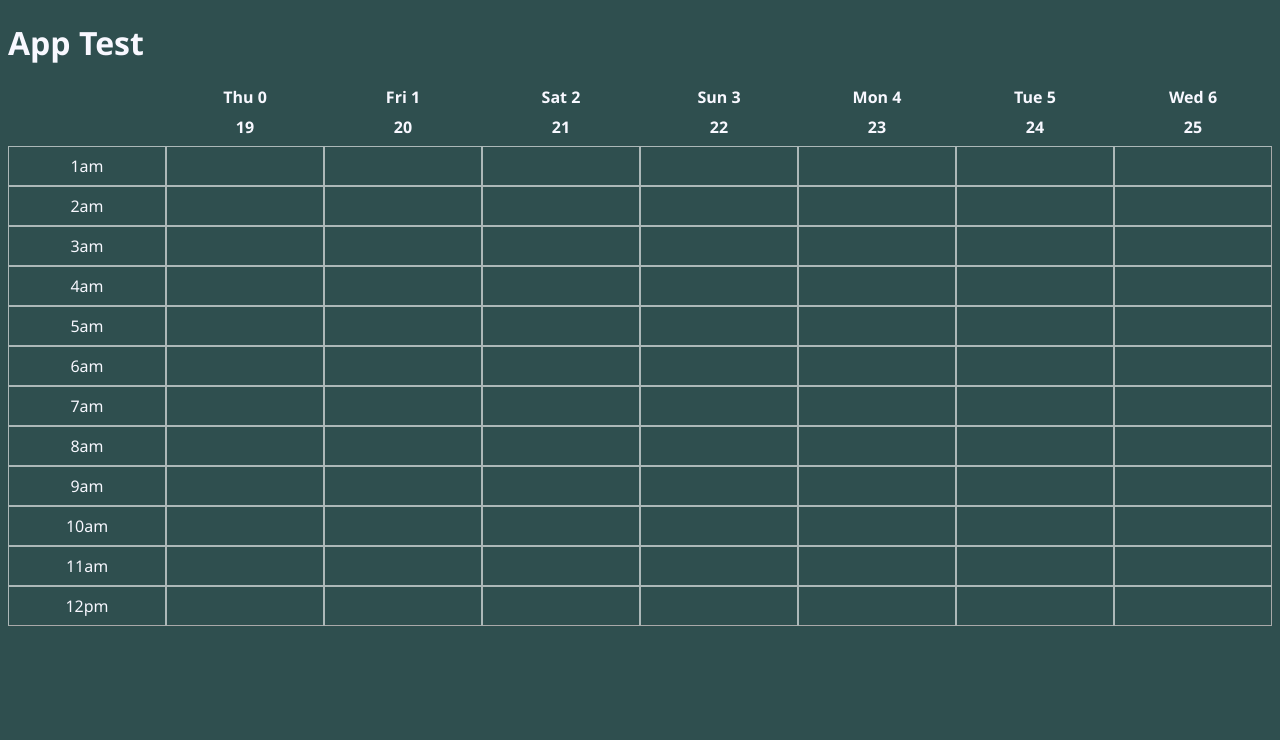
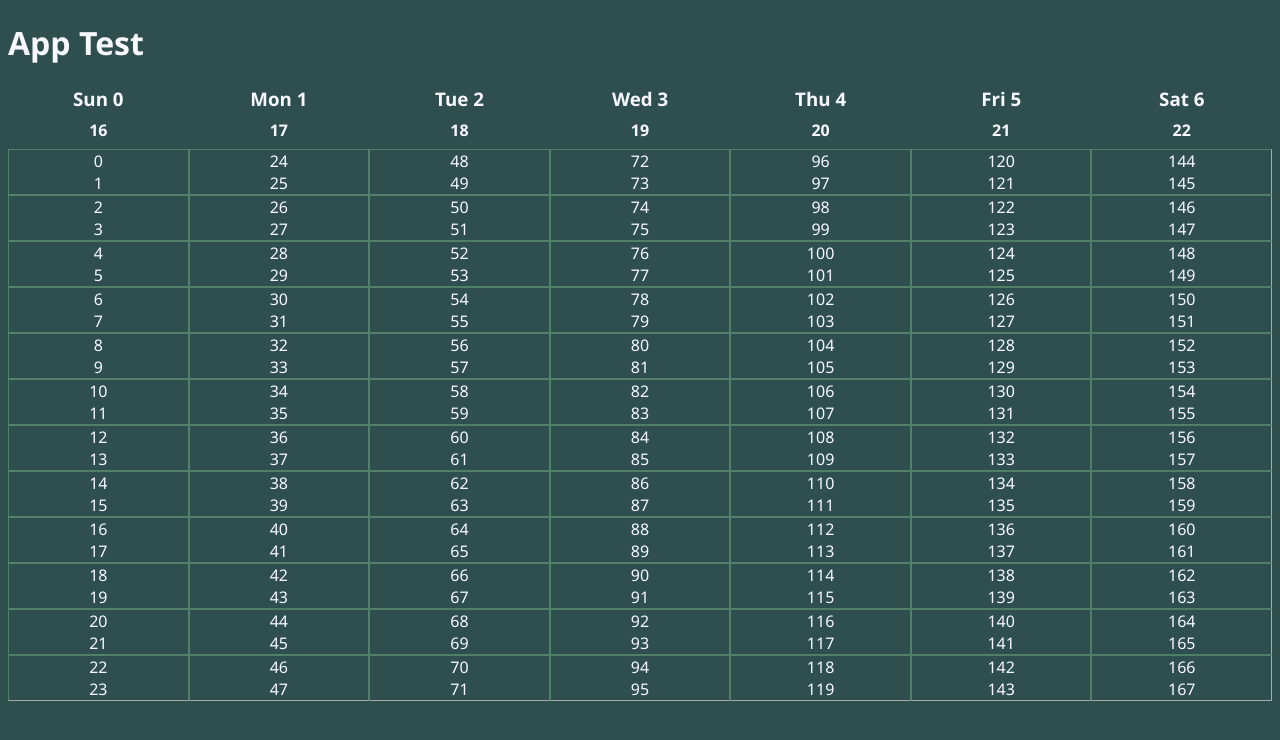
Before and after one commit to alligatorjazz/happenstance, a React (Vite) app: page / in a window 1280 px wide. Shown: the top 740 px of the page. Built offline with nearby package versions, Linux system fonts and the light colour scheme.

Commit message:
Revert "added time column"
This reverts commit 86d8df401519aa5fc7fb9a90731c790107b16aaf.

```diff
--- a/src/App.tsx
+++ b/src/App.tsx
@@ -6,7 +6,7 @@ function App() {
 	return (
 		<div className={styles.Container}>
 			<h1>App Test</h1>
-			<CalendarView beginDate={new Date(Date.now())} hours={12}/>
+			<CalendarView startDay="Sunday" startDate={15} hours={12}/>
 		</div>
 	);
 }
--- a/src/components/CalendarView.lib.ts
+++ b/src/components/CalendarView.lib.ts
@@ -1,5 +1,4 @@
 import { DOMAttributes, MouseEventHandler } from "react";
-import { number } from "zod";
 import { TimeBlock, Weekday, weekdays } from "../types";
 
 export type CalendarState = {
@@ -15,7 +14,6 @@ export function sortWeek(startDay: Weekday) {
 }
 
 export function bindCell({ setDivisions }: CalendarState, position: number): DOMAttributes<HTMLDivElement> {
-
 	// loops through divisions, finds the value at divisions[position], switches it, then returns a new array
 	const updateCell: MouseEventHandler<HTMLDivElement> = () => setDivisions(divisions => {
 		console.log("updating subcell at position " + position);
@@ -35,13 +33,3 @@ export function bindCell({ setDivisions }: CalendarState, position: number): DOM
 		onMouseEnter: updateCellIfMouseDown
 	};
 }
-
-// TODO: implement
-// export function exportBlocks(date: Date, { divisions }: CalendarState) {
-
-// }
-
-export function to12Hour(hour: number) {
-	const meridian = hour >= 12 ? "pm" : "am";
-	return `${(hour % 12) || 12}${meridian}`;
-}
--- a/src/components/CalendarView.module.scss
+++ b/src/components/CalendarView.module.scss
@@ -13,7 +13,6 @@
 
 	&>h3 {
 		margin: 0;
-		font-size: 1rem;
 	}
 
 	&>h4 {
@@ -22,19 +21,19 @@
 
 	.Cell {
 		$border-color: darkgray;
+
+		// box-shadow: inset 1px 1px 0 $border-color;
 		cursor: pointer;
 		user-select: none;
-		border: 1px solid rgba(255, 255, 255, 0.6);
+		border: 1px solid rgb(158, 237, 158, 0.3);
 
-		height: 40px;
+		min-height: 40px;
 		&:last-child {
 			border-bottom: 1px solid darkgray;
 		}
 
 		display: flex;
 		flex-direction: column;
-		align-items: center;
-		justify-content: center;
 
 		.Subcell {
 			flex: 1;
@@ -50,18 +49,6 @@
 			border-right: 1px solid darkgray;
 		}
 	}
+
+
 }
-
-.TimeColumn {
-	span {
-		display: block;
-		width: 100%;
-		min-height: 1rem;
-	}
-
-	h3, h4 {
-		user-select: none;
-		pointer-events: none;
-		color:rgba(255, 255, 255, 0)
-	}
-}
--- a/src/components/CalendarView.tsx
+++ b/src/components/CalendarView.tsx
@@ -1,35 +1,31 @@
 import { createContext, useContext, useState } from "react";
-import { Weekday, weekdays } from "../types";
-import { bindCell, CalendarState, sortWeek, to12Hour } from "./CalendarView.lib";
+import { TimeBlock, Weekday, weekdays } from "../types";
+import { bindCell, CalendarState, sortWeek } from "./CalendarView.lib";
 import styles from "./CalendarView.module.scss";
 
 const CalendarContext = createContext<CalendarState | null>(null);
-export function CalendarView({ beginDate, hours }: {
-	beginDate: Date,
+export function CalendarView(props: {
+	startDay: Weekday,
+	startDate: number, // zero-indexed
 	hours: number // zero-indexed
 }) {
 	const [divisions, setDivisions] = useState<boolean[]>(
-		new Array(7 * hours * 2).fill(false)
+		new Array(7 * props.hours * 2).fill(false)
 	);
 
-	const start = {
-		dayOfMonth: beginDate.getDate(),
-		dayOfWeek: weekdays[beginDate.getDay()]
-	};
-
-	const week = sortWeek(start.dayOfWeek);
+	const week = sortWeek(props.startDay);
+	console.log(week);
 
 	return (
 		<CalendarContext.Provider value={{ divisions, setDivisions }}>
 			<div className={styles.Container}>
-				<TimeColumn date={beginDate} hours={hours}/>
 				{week.map((weekday, index) =>
 					<DayColumn
 						key={index}
 						weekIndex={index}
 						weekday={weekday}
-						date={start.dayOfMonth + index}
-						hours={hours}
+						date={props.startDate + index}
+						hours={props.hours}
 					/>
 				)}
 			</div>
@@ -52,32 +48,18 @@ function DayColumn(props: {
 			return <div key={hour} className={styles.Cell}>
 				<div {...bindCell(state, cellLocation)} className={
 					`${styles.Subcell} ${state.divisions[cellLocation] ? styles.Active : ""}`
-				}></div>
+				}>{cellLocation}</div>
 				<div {...bindCell(state, cellLocation + 1)} className={
 					`${styles.Subcell} ${state.divisions[cellLocation + 1] ? styles.Active : ""}`
-				}></div>
+				}>{cellLocation + 1}</div>
 			</div>;
 		});
 
 	return (
 		<div className={styles.Column}>
 			<h3>{props.weekday.slice(0, 3)} {props.weekIndex}</h3>
-			<h4>{props.date}</h4>
+			<h4>{props.date + 1}</h4>
 			{subcells}
 		</div>
 	);
 }
-
-function TimeColumn({ date, hours }: { date: Date, hours: number }) {
-	const timeCells = [...Array(hours).keys()].map(offset => {
-		return <div className={styles.Cell} key={offset}>{to12Hour(date.getHours() + offset)}</div>;
-	});
-
-	return (
-		<div className={`${styles.Column} ${styles.TimeColumn}`}>
-			<h3>-</h3>
-			<h4>-</h4>
-			{timeCells}
-		</div>
-	);
-}
--- a/src/types.ts
+++ b/src/types.ts
@@ -1,13 +1,12 @@
 import z from "zod";
 import { Timestamp } from "firebase/firestore";
 
-export type Weekday = "Sunday" | "Monday" | "Tuesday" | "Wednesday" |
+export type Weekday = "Monday" | "Tuesday" | "Wednesday" |
 	"Thursday" | "Friday" |
-	"Saturday";
-export const weekdays: Weekday[] = ["Sunday", "Monday", "Tuesday", "Wednesday",
+	"Saturday" | "Sunday";
+export const weekdays: Weekday[] = ["Monday", "Tuesday", "Wednesday",
 	"Thursday", "Friday",
-	"Saturday"
-];
+	"Saturday", "Sunday"];
 
 export const TimeBlockSchema = z.array(
 	z.array(z.instanceof(Timestamp)).max(2)
```
Also changed, not shown: 1 other file (tests, documents, lock files or other folders).
